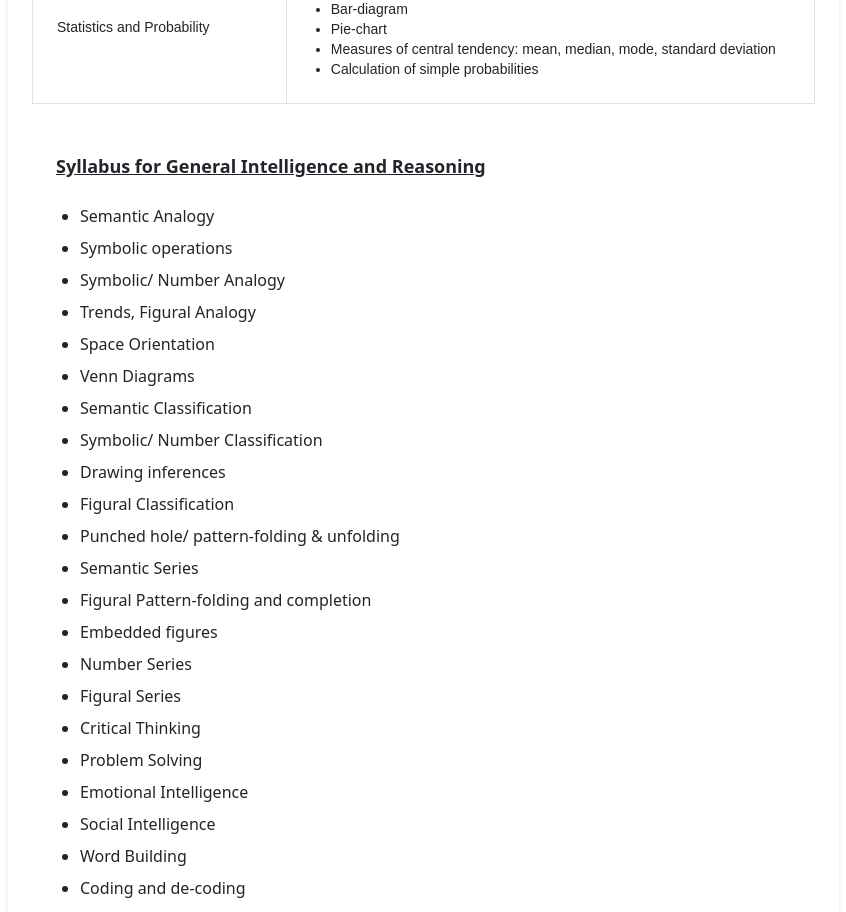
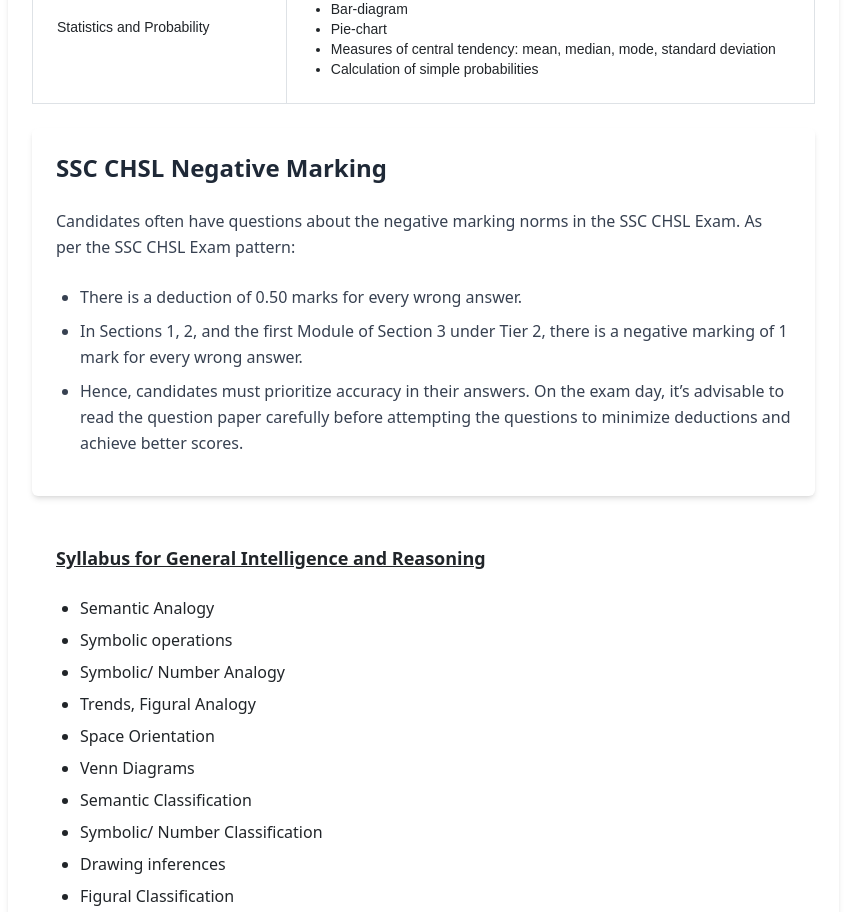
Before and after one commit to manoharmeena123/winners-frontend, a React (Create React App) app: page /ssc-chsl in a window 1280 px wide. Shown: the part 11060-11972 px from the top of the page, without its empty margins (74-920 px from the left). Built offline with nearby package versions, Linux system fonts and the light colour scheme.

Commit message:
ssc-chsl content updated

```diff
--- a/src/data/ssc-chsl.js
+++ b/src/data/ssc-chsl.js
@@ -103,8 +103,7 @@ export const sscchslExamData = {
     title: "Frequently Asked Questions",
     questions: [
       {
-        question:
-          "What percentage is required in the 12th Class for SSC CHSL?",
+        question: "What percentage is required in the 12th Class for SSC CHSL?",
         answer: `
                There is no percentage requirement; anyone who has passed the 12th class can apply for the SSC CHSL.
             `,
@@ -589,6 +588,16 @@ export const sscchslExamData = {
         ],
       },
     ],
+    negativemarking: {
+      title: "SSC CHSL Negative Marking",
+      description:
+        "Candidates often have questions about the negative marking norms in the SSC CHSL Exam. As per the SSC CHSL Exam pattern:",
+      tips: [
+        "There is a deduction of 0.50 marks for every wrong answer.",
+        "In Sections 1, 2, and the first Module of Section 3 under Tier 2, there is a negative marking of 1 mark for every wrong answer.",
+        "Hence, candidates must prioritize accuracy in their answers. On the exam day, it’s advisable to read the question paper carefully before attempting the questions to minimize deductions and achieve better scores.",
+      ],
+    },
     generalIntelligence: {
       title: "Syllabus for General Intelligence and Reasoning",
       topics: [
--- a/src/pages/sub-pages/SSCCHSL.jsx
+++ b/src/pages/sub-pages/SSCCHSL.jsx
@@ -739,6 +739,28 @@ const SSCCHSL = () => {
                 </table>
               </div>
 
+              {/* SSC CHSL Negative Marking */}
+              <div className="bg-white shadow-md rounded-md p-6 mt-6">
+                {/* Section Title */}
+                <h2 className="lg:text-2xl sm:text-xl  font-bold text-gray-800 mb-4">
+                  {sscchslExamData?.tier2ExamPattern?.negativemarking?.title}
+                </h2>
+
+                {/* Description */}
+                <p className="text-gray-700 leading-relaxed mb-4">
+                  {sscchslExamData?.tier2ExamPattern?.negativemarking?.description}
+                </p>
+
+                {/* Tips List */}
+                <ul className="list-disc pl-6 text-gray-700 leading-relaxed">
+                  {sscchslExamData?.tier2ExamPattern?.negativemarking?.tips.map((tip, index) => (
+                    <li key={index} className="mb-2">
+                      {tip}
+                    </li>
+                  ))}
+                </ul>
+              </div>
+
               {/* Reasoning and General Intelligence: Verbal and non-verbal type*/}
               <div className="bg-white rounded-md p-6 mt-6">
                 <h6 className="underline font-semibold text-lg mb-4">
```
